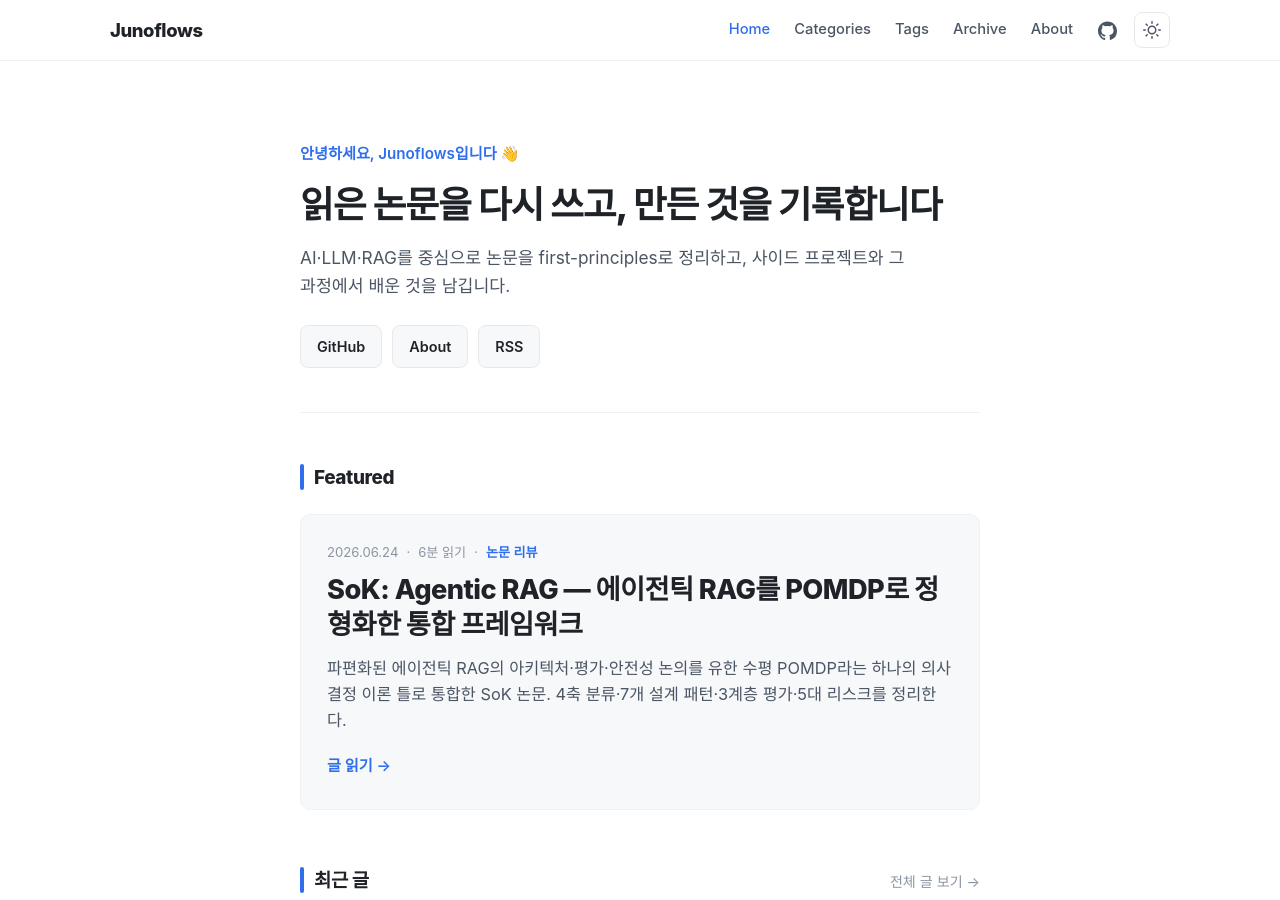
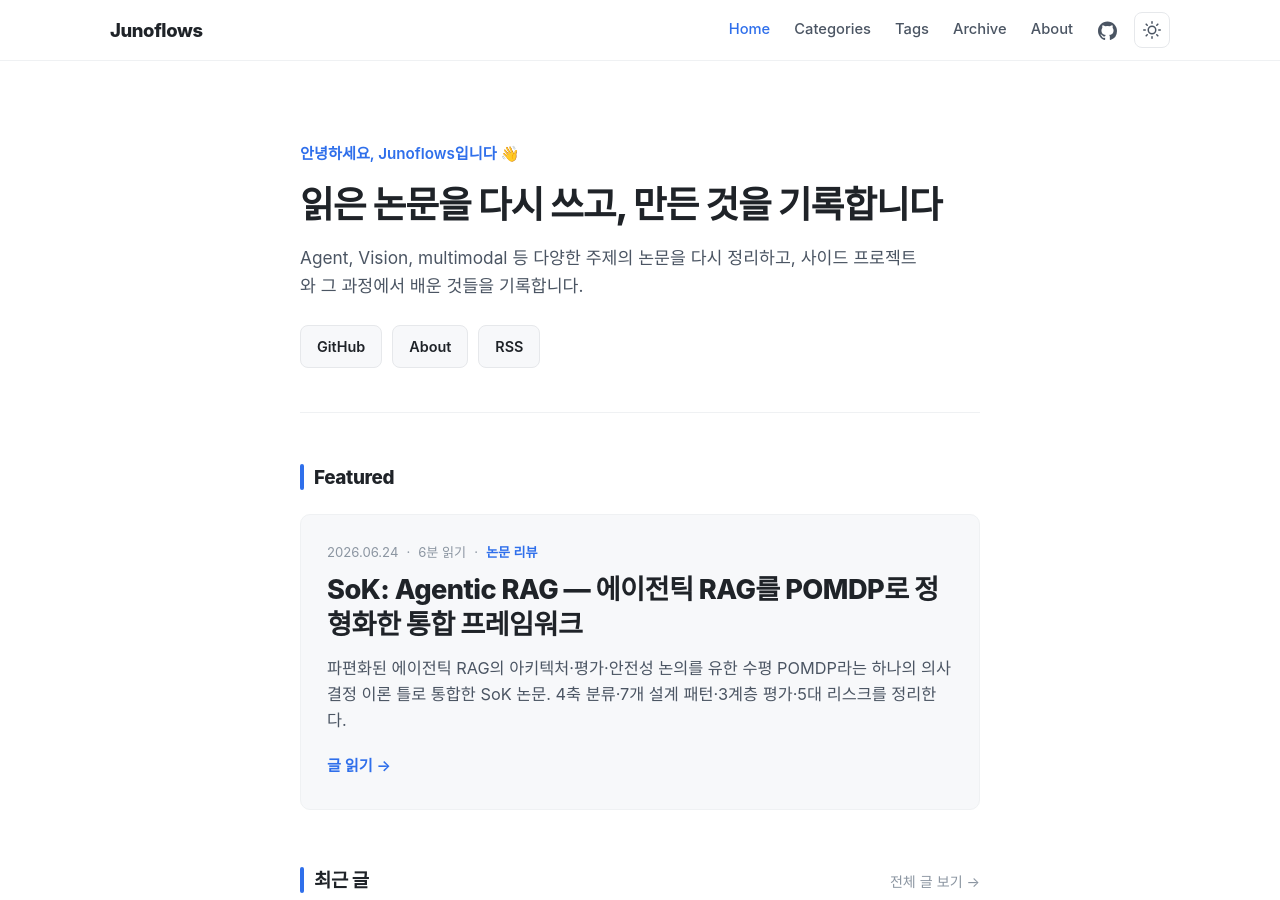
Before and after one commit to Junoflows/Junoflows.github.io, a Jekyll site: the page built from index.html, in a window 1280 px wide and 900 px high. Built offline with Jekyll 4.4.1, drawn with Linux system fonts in a browser that asks for light colours; some web fonts are replaced.

```diff
--- a/_config.yml
+++ b/_config.yml
@@ -33,7 +33,7 @@
 hero:
   greeting: "안녕하세요, Junoflows입니다 👋"
   headline: "읽은 논문을 다시 쓰고, 만든 것을 기록합니다"
-  bio: "AI·LLM·RAG를 중심으로 논문을 first-principles로 정리하고, 사이드 프로젝트와 그 과정에서 배운 것을 남깁니다."
+  bio: "Agent, Vision, multimodal 등 다양한 주제의 논문을 다시 정리하고, 사이드 프로젝트와 그 과정에서 배운 것들을 기록합니다. "
 
 # --- 대표 프로젝트 (채우면 홈 Projects 섹션에 카드로 표시됨) ---
 projects: []
```
